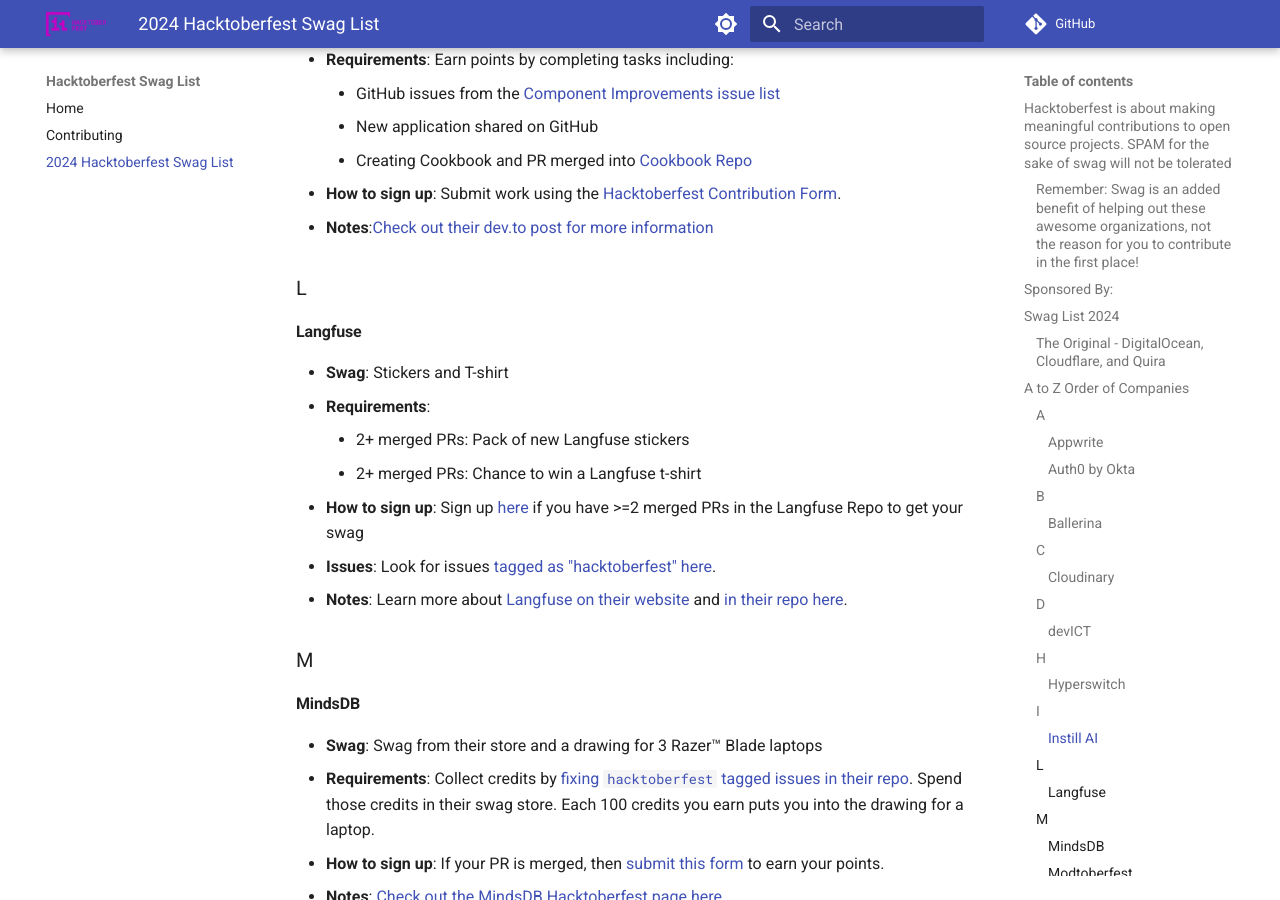
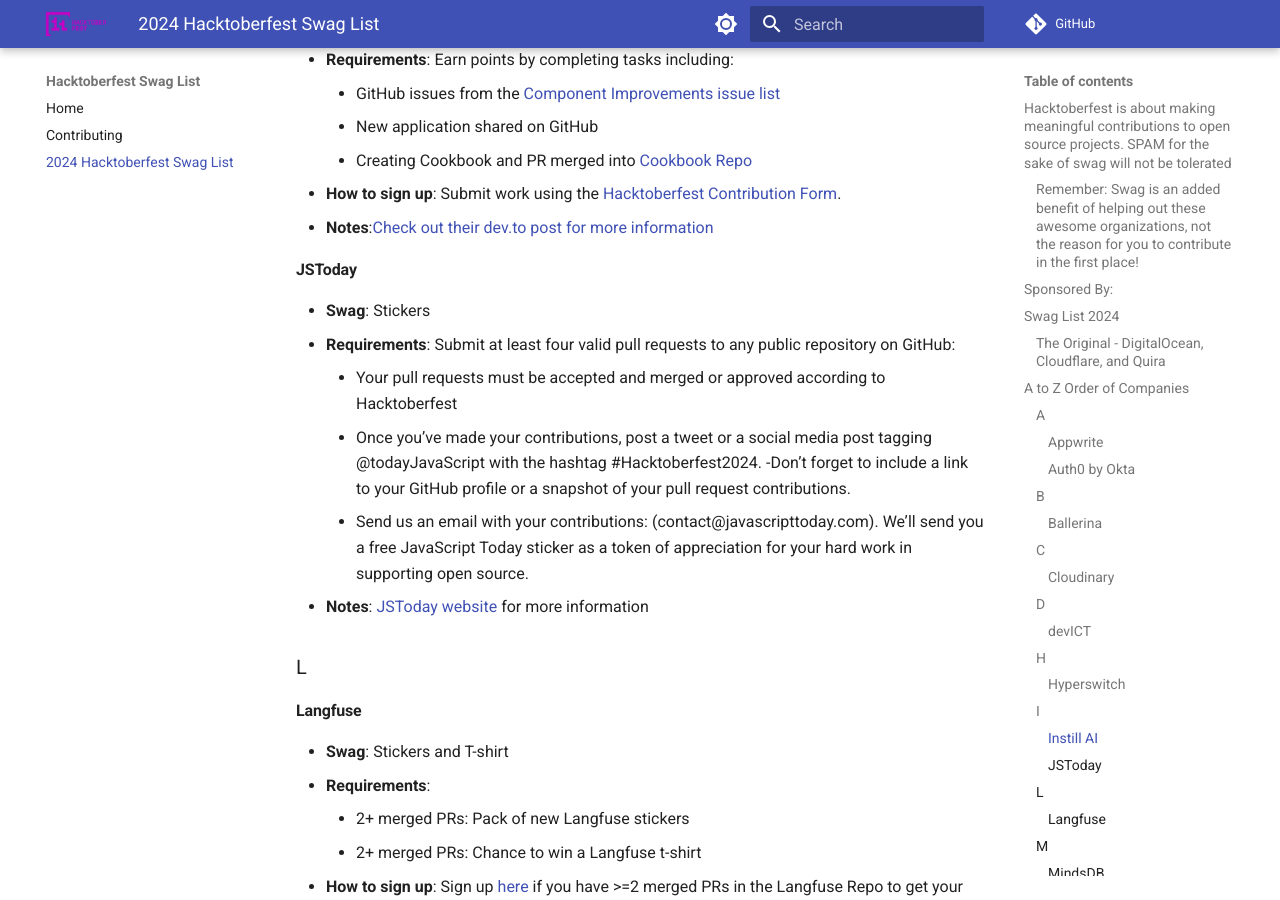
Before and after one commit to crweiner/hacktoberfest-swag-list, an MkDocs documentation site: the page built from docs/list.md, in a window 1280 px wide and 900 px high, scrolled down 3187 px. Built offline with MkDocs 1.6.1 and Material for MkDocs 9.7.7, drawn with Linux system fonts in a browser that asks for light colours; plug-ins that fetch from the network failed and are left out; comment, search, counter and statistics services are not loaded.

Commit message:
added JSToday in the list

```diff
--- a/docs/list.md
+++ b/docs/list.md
@@ -102,6 +102,15 @@
 - **How to sign up**: Submit work using the [Hacktoberfest Contribution Form](https://forms.gle/YzM5gKVDrjQcJwvD7).
 - **Notes**:[Check out their dev.to post for more information](https://dev.to/shihchun-h/announcing-instill-ais-tentaculous-hacktoberfest-2024-3991)
 
+#### **JSToday**
+
+- **Swag**: Stickers
+- **Requirements**: Submit at least four valid pull requests to any public repository on GitHub:
+      - Your pull requests must be accepted and merged or approved according to Hacktoberfest
+      - Once you’ve made your contributions, post a tweet or a social media post tagging @todayJavaScript with the hashtag #Hacktoberfest2024. -Don’t forget to include a link to your GitHub profile or a snapshot of your pull request contributions.
+      - Send us an email with your contributions: (contact@javascripttoday.com). We’ll send you a free JavaScript Today sticker as a token of appreciation for your hard work in supporting open source.
+- **Notes**: [JSToday website](https://javascripttoday.com/blog/hacktoberfest-2024-free-sticker/) for more information
+
 ### L
 
 #### **Langfuse**
```
